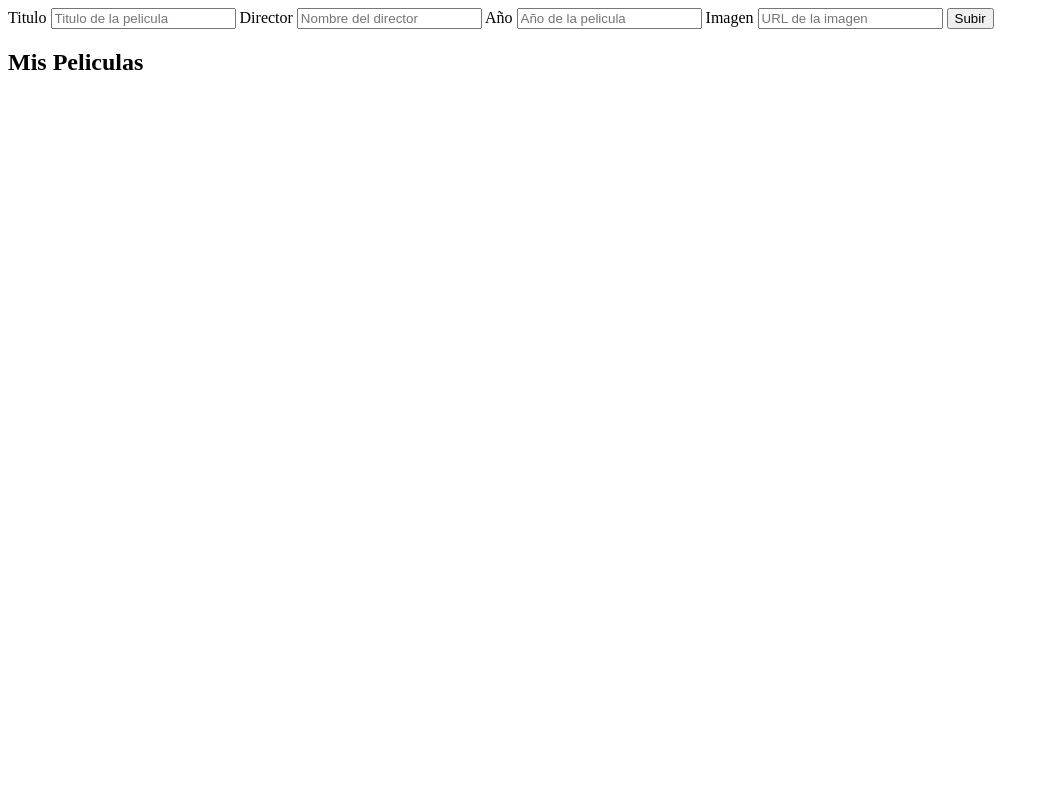
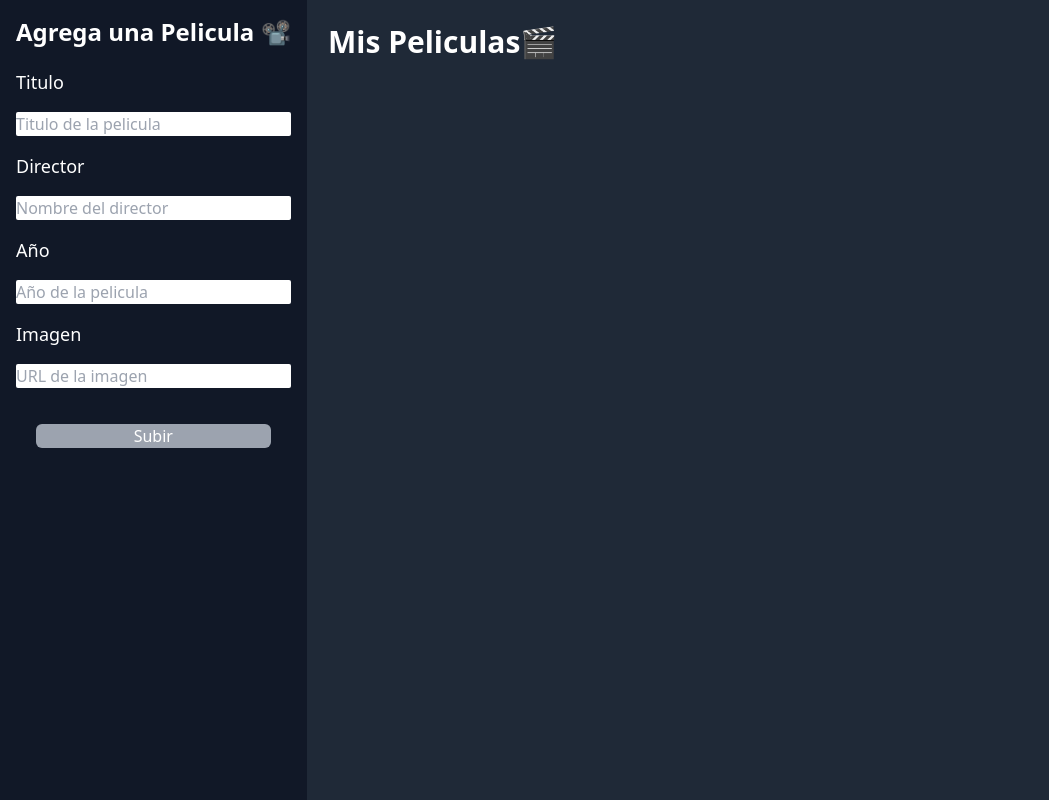
Before and after one commit to JesuisDv/Gestor-de-Peliculas, a plain HTML site: page index.html in a window 1280 px wide. Shown: the whole page, without its empty margins (0-1049 px from the left). Drawn offline with nearby package versions, Linux system fonts and the light colour scheme.

Commit message:
Reestructurar el formulario y la sección de películas en index.html para mejorar la presentación y la usabilidad

```diff
--- a/index.html
+++ b/index.html
@@ -5,27 +5,30 @@
     <meta name="viewport" content="width=device-width, initial-scale=1.0">
     <title>Gestor de Pelicular</title>
     <link rel="stylesheet" href="./styles.css">
+    <script src="https://cdn.tailwindcss.com"></script>
 </head>
-<body>
-    <main>
-        <!-- Section 1 Form -->
+<body class="flex sm:flex-row bg-gray-800 text-white">
+ <!-- 1 Form -->
+    <aside class="fixed top-0 left-0 flex-col  sm:w-76 bg-gray-900 text-white p-4 gap-6 h-full h-screen" >
+        <h2 class="text-white text-2xl font-bold mb-5">Agrega una Pelicula 📽️</h2>
+        <form id="form" action="" class="flex flex-col gap-4 ">
+            <label for="title" class="font-medium text-lg">Titulo</label>
+            <input type="text" name="title" id="title" placeholder="Titulo de la pelicula" required class="text-gray-900 rounded-sm">
+            <label for="director" class="font-medium text-lg">Director</label>
+            <input type="text" name="director" id="director" placeholder="Nombre del director" required class="text-gray-900 rounded-sm">
+            <label for="year" class="font-medium text-lg">Año</label>
+            <input type="number" name="year" id="year" placeholder="Año de la pelicula" required class="text-gray-900 rounded-sm">
+            <label for="image" class="font-medium text-lg">Imagen</label>
+            <input type="text" name="img" id="image" placeholder="URL de la imagen" required class="text-gray-900 rounded-sm">
+            <button type="submit" class="bg-gray-400 rounded-md m-5 hover:bg-gray-600">Subir</button>
+        </form>
+    </aside>
+
+    <main class="flex-1 ml-64 p-6">
+     <!-- Section 2 Movies -->
         <section>
-            <form id="form" action="">
-                <label for="title">Titulo</label>
-                <input type="text" name="title" id="title" placeholder="Titulo de la pelicula" required>
-                <label for="director">Director</label>
-                <input type="text" name="director" id="director" placeholder="Nombre del director" required>
-                <label for="year">Año</label>
-                <input type="number" name="year" id="year" placeholder="Año de la pelicula" required>
-                <label for="image">Imagen</label>
-                <input type="text" name="img" id="image" placeholder="URL de la imagen" required>
-                <button type="submit">Subir</button>
-            </form>
-        </section>
-        <!-- Section 2 Movies -->
-        <section>
-            <h1>Mis Peliculas</h1>
-            <div id="cont-peliculas" class="">
+            <h1 class="flex-1 ml-12 font-bold text-3xl">Mis Peliculas🎬</h1>
+            <div id="cont-peliculas" class="m-10 grid grid-cols-1 sm:grid-cols-2 md:grid-cols-3 gap-4">
                 <!-- Aqui se mostraran las peliculas -->
             </div>
         </section>
```
